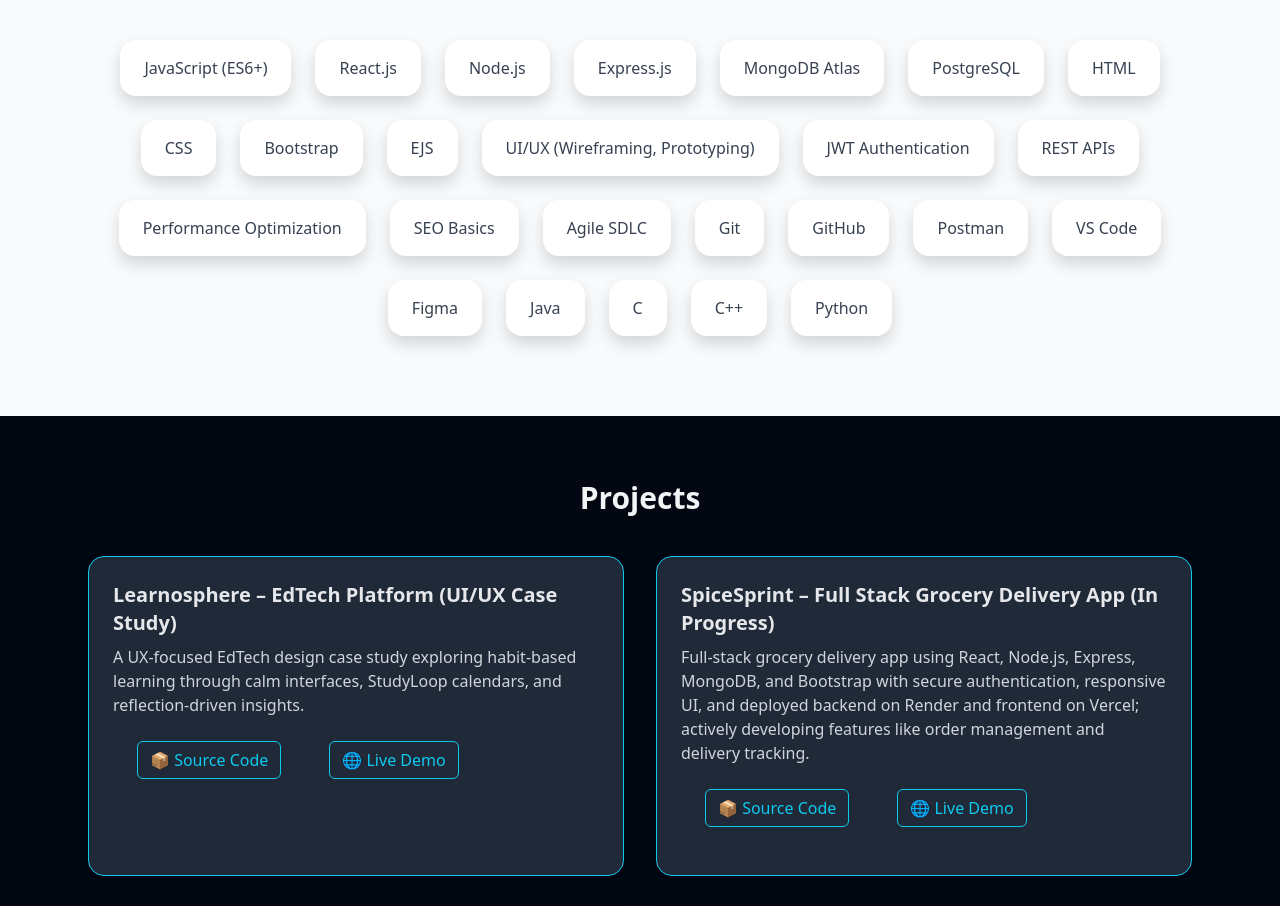
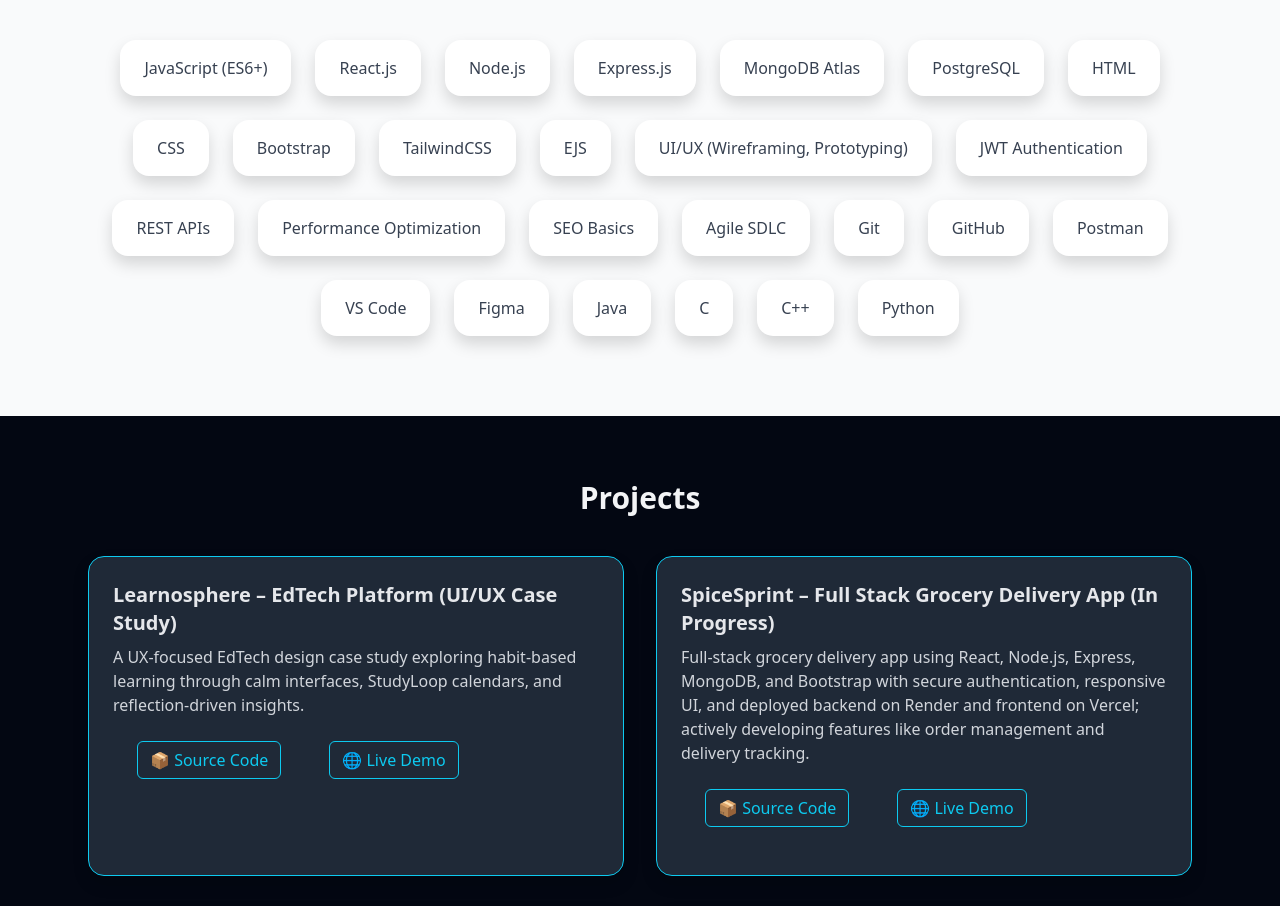
Before and after one commit to MALLIKHARJUNCH-02/Mallikharjun-Reddy-Portfolio, a React (Vite) app: page / in a window 1280 px wide. Shown: the part 1800-2706 px from the top of the page. Built offline with nearby package versions, Linux system fonts and the light colour scheme.

Commit message:
Updated Skills

```diff
--- a/index.html
+++ b/index.html
@@ -3,7 +3,7 @@
   <head>
     <meta charset="UTF-8" />
     <meta name="viewport" content="width=device-width, initial-scale=1, shrink-to-fit=no" />
-
+    <!-- Developed By Chilukuri Mallikharjun Reddy  -->
     <!-- Primary Meta Tags -->
     <title>Mallikharjun Reddy – Full Stack Developer Portfolio</title>
     <meta name="description" content="Full Stack Developer specializing in React, Node.js, Express, and PostgreSQL. View my projects, resume, and contact information." />
--- a/src/data/site.js
+++ b/src/data/site.js
@@ -16,6 +16,7 @@ const siteData = {
     "HTML",
     "CSS",
     "Bootstrap",
+    "TailwindCSS",
     "EJS",
     "UI/UX (Wireframing, Prototyping)",
     "JWT Authentication",
```
